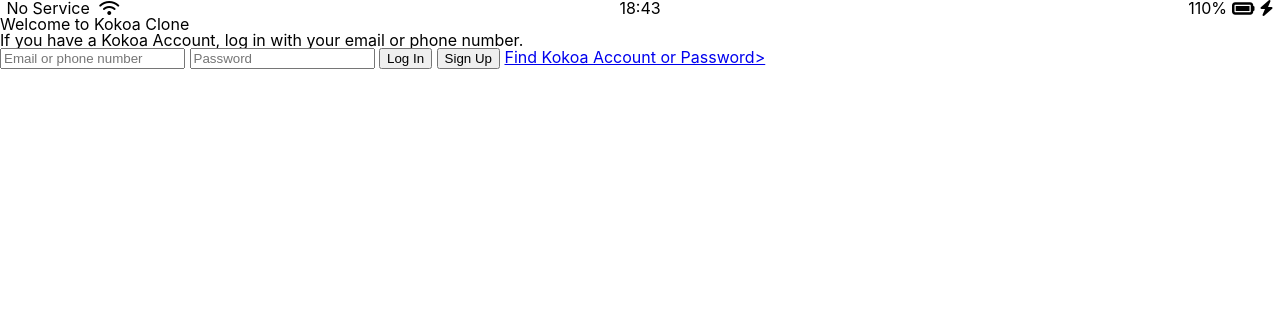
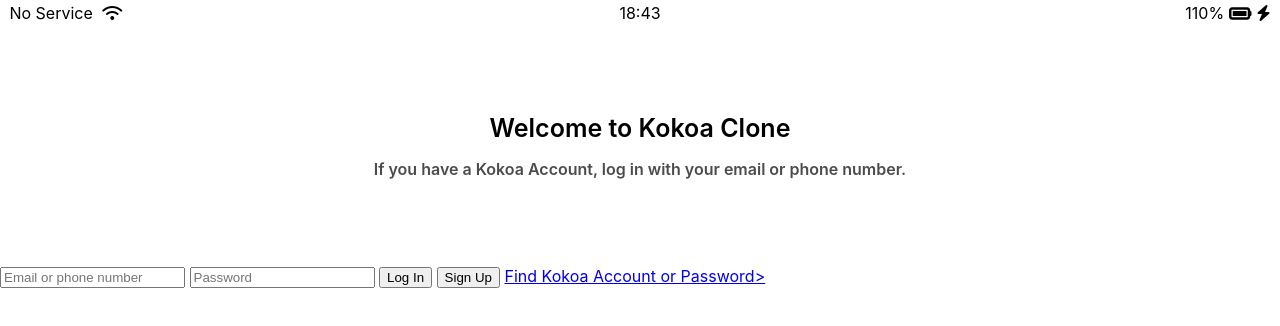
Before and after one commit to changstar/kokoa-clone-2020, a plain HTML site: page index.html in a window 1280 px wide. Drawn offline with Linux system fonts and the light colour scheme.

Commit message:
sign up screen part three

```diff
--- a/css/status-bar.css
+++ b/css/status-bar.css
@@ -1,6 +1,7 @@
 .status-bar {
   display: flex;
   justify-content: center;
+  padding: 5px 3px;
 }
 .status-bar__column {
   width: 33%;
--- a/css/styles.css
+++ b/css/styles.css
@@ -5,3 +5,20 @@ body {
   font-family: -apple-system, BlinkMacSystemFont, "Segoe UI", Roboto, Oxygen,
     Ubuntu, Cantarell, "Open Sans", "Helvetica Neue", sans-serif;
 }
+
+.welcome-header {
+  margin: 90px 0px;
+  text-align: center;
+  display: flex;
+  flex-direction: column;
+  align-items: center;
+  font-weight: 600;
+}
+.welcome-header__title {
+  margin-bottom: 20px;
+  font-size: 25px;
+}
+.welcome-header__text {
+  width: 60%;
+  opacity: 0.7;
+}
```
